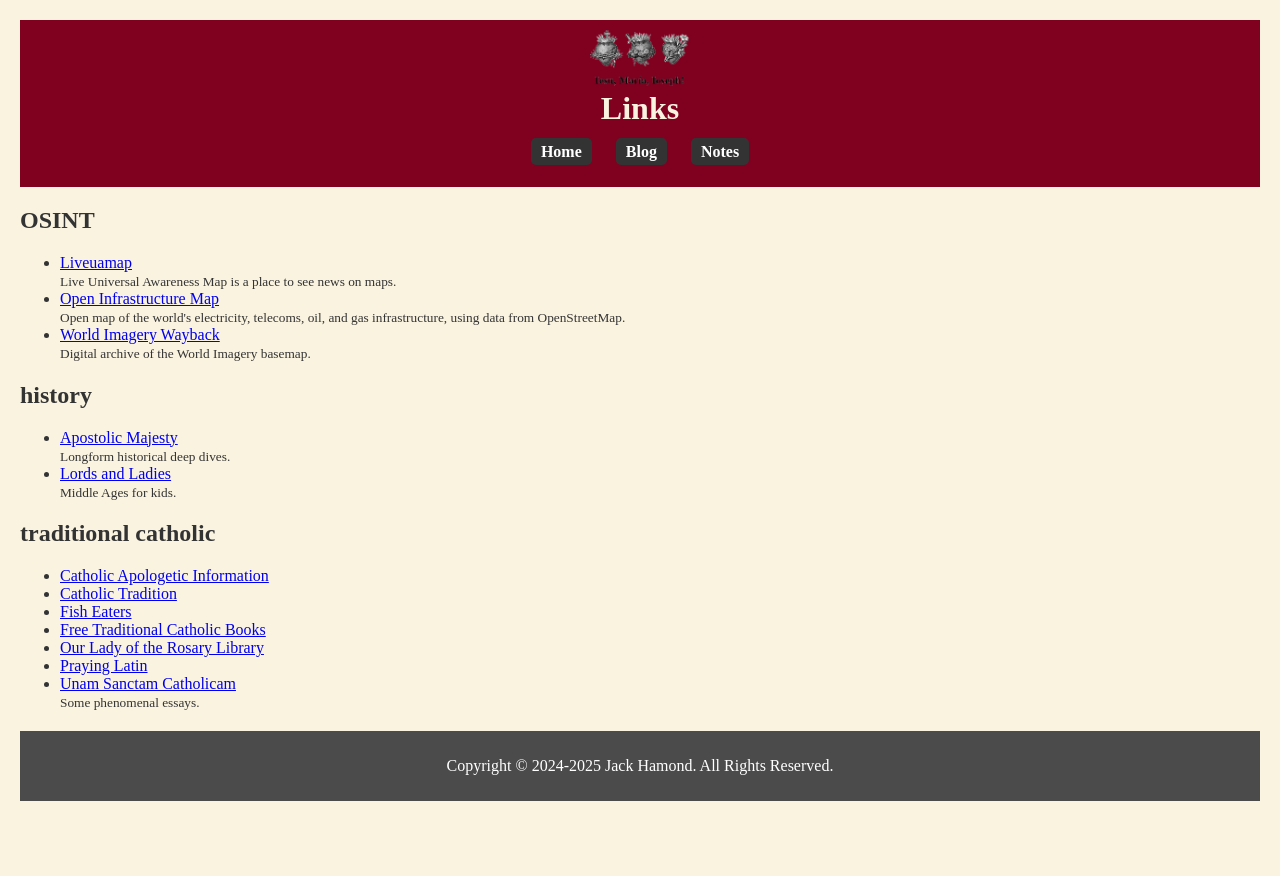
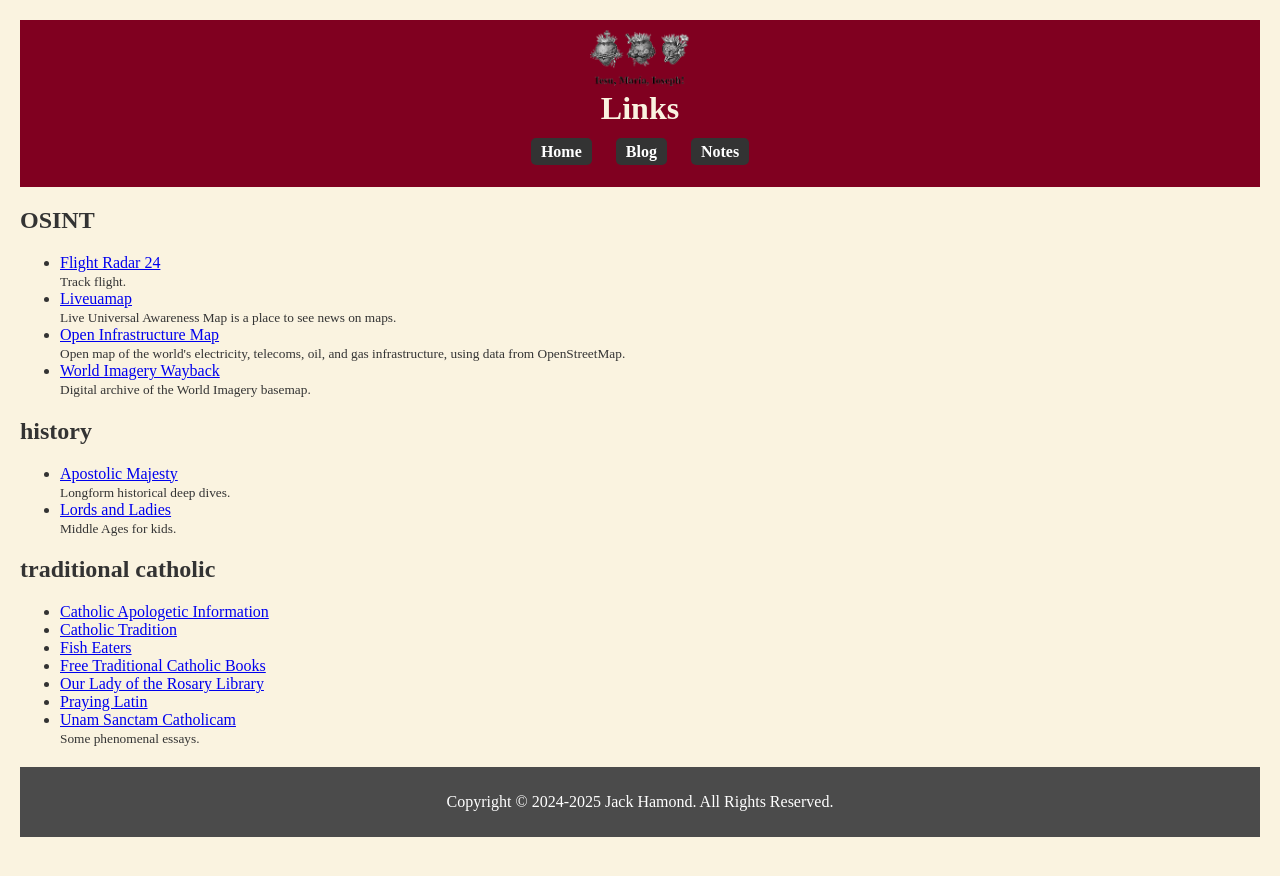
Before and after one commit to jackhamond/jackhamond.github.io, a Jekyll site: the page built from indices/links.html, in a window 1280 px wide. Shown: the top 876 px of the page. Built offline with Jekyll 4.4.1, drawn with Linux system fonts in a browser that asks for light colours.

Commit message:
Update links.yml

```diff
--- a/_data/links.yml
+++ b/_data/links.yml
@@ -19,6 +19,11 @@
 - title: "Fish Eaters"
   url: "https://www.fisheaters.com/"
   tags: ["traditional catholic"]
+
+- title: "Flight Radar 24"
+  url: "https://www.flightradar24.com/"
+  description: "Track flight."
+  tags: ["OSINT"]
 
 - title: "Free Traditional Catholic Books"
   url: "https://www.traditionalcatholic.co/"
```
